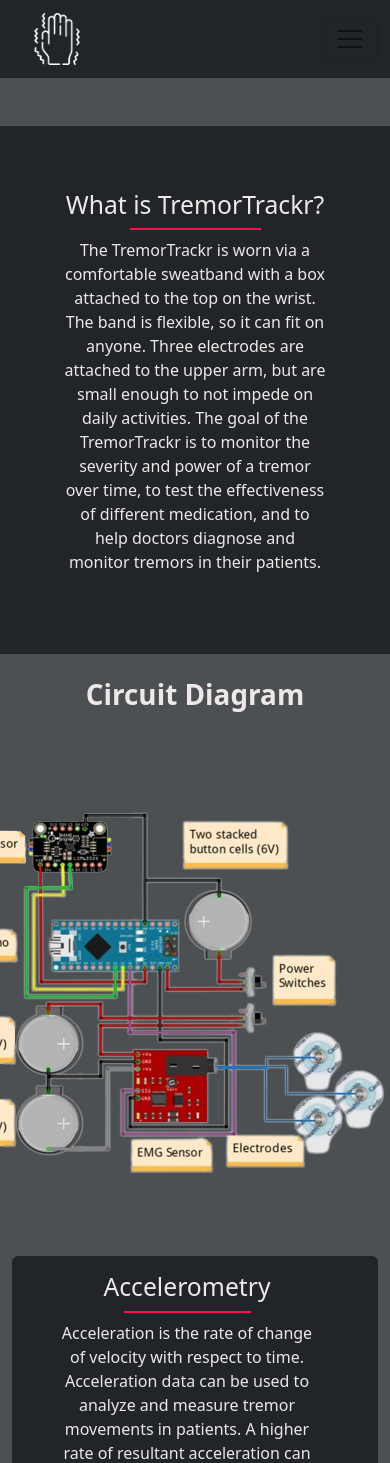
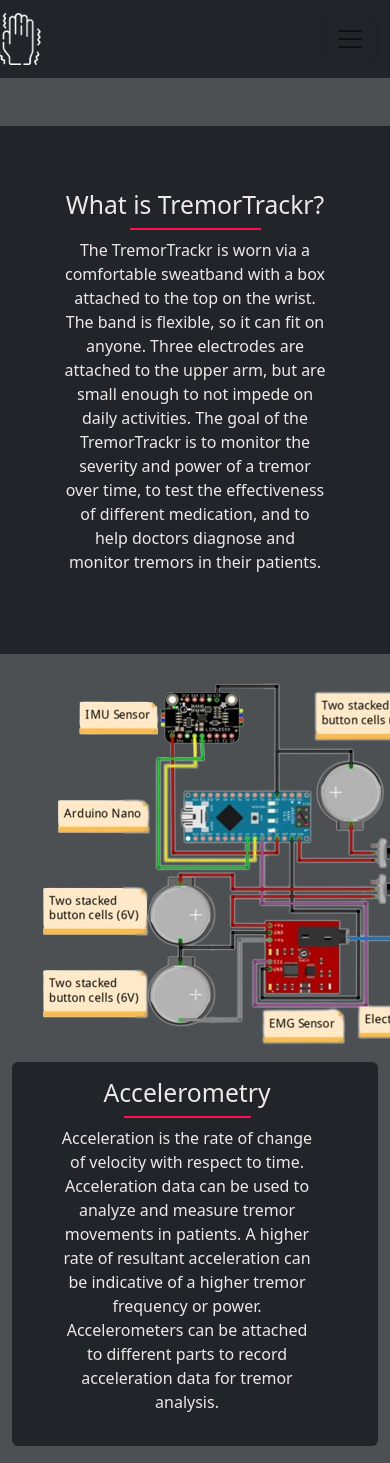
Before and after one commit to dzlotn/TremorTrackr, a Flask app: page /interpretation in a window 390 px wide; the page is wider, and only the part inside the window is pictured. Shown: the top 1463 px of that part. Run offline with Flask 3, Linux system fonts and the light colour scheme; some libraries are stand-ins or nearby versions.

Commit message:
Interactive diagram functionality
Made the interactive diagram besides responsiveness and adding information about each component

```diff
--- a/TremorWebsite/app.py
+++ b/TremorWebsite/app.py
@@ -32,11 +32,11 @@ def about():
 
 @app.route("/interpretation")
 def interpretation():
-    return render_template("interpretation.html")
+    return render_template("interpretation.html",js="js/interpretation.js")
 
 @app.route("/procedure")
 def procedure():
-    return render_template("procedure.html",js="js/interpretation.js")
+    return render_template("procedure.html")
 
 
 @app.route('/data')
--- a/TremorWebsite/static/css/styles.css
+++ b/TremorWebsite/static/css/styles.css
@@ -594,72 +594,140 @@ a#nbMenuItem {
 }
 
 
-/*--Interactive Diagram CSS*/
-.container {
-    position: relative;
-    display: inline-block;
-    margin: 0 auto;
-    text-align: center;
+/*--Interactive Diagram CSS: hovering over specific sections of the diagram displays a div to the side with information about that section*/
+
+.containerdiagram {
+    display: flex;
+    flex-direction: column;
+    justify-content: center;
+    align-items: center;
+    height: 100vh;
   }
 
-  .image {
-    display: block;
-    width: 30vw;
-    height: auto;
-    margin: 0 auto;
+  .image-container {
+    position: relative;
+    width: 80%;
+    height: 80%;
+    max-width: 800px;
+    left:10%;
   }
 
-  .overlay {
+  .interactive-section {
     position: absolute;
-    visibility: hidden;
-    opacity: 0;
-    transition: visibility 0s, opacity 0.3s ease-in-out;
+    top: 20%;
+    left: 20%;
+    width: 30%;
+    height: 30%;
+    background-color: rgba(0, 0, 255, 0); /* Change the color here */
+    cursor: pointer;
   }
 
-  .overlay1 {
-    top: 50%;
-    left: 30%;
+  .info-box {
+    position: absolute;
+    top: 100%;
+    left: 75%;
     transform: translate(-50%, -50%);
+    width: 30%;
+    height: 50%;
+    color: var(--text-color2);
+    background-color: var(--navbar-color);
+    text-align: center;
+    font-size: 2vw;
+    display: none; /* add this property */
+
   }
 
-  .overlay2 {
-    top: 50%;
-    left: 70%;
-    transform: translate(-50%, -50%);
+  /*---Locations of circuit diagram hover points----*/
+
+  #imu-sensor {
+    top: 4%;
+    left: 15.5%;
+    width: 10%;
+    height: 14%;
+    border-radius:10%;
+}
+
+  #arduino-nano {
+    top: 30%;
+    left: 17.7%;
+    width: 16%;
+    height: 15%;
   }
 
-  .container:hover .overlay {
-    visibility: visible;
-    opacity: 1;
+  #power-switches {
+    top: 42%;
+    left: 42%;
+    width: 3.5%;
+    height: 20%;
   }
 
-  .text {
-    background-color: #fff;
-    color: #000;
-    padding: 10px;
-    border-radius: 5px;
-    box-shadow: 0px 0px 5px rgba(0, 0, 0, 0.2);
-    white-space: nowrap;
-    max-width: 200px;
+  #emg-sensor {
+    top: 63%;
+    left: 28%;
+    width: 11%;
+    height: 25%;
   }
 
-  .text1 {
-    position: absolute;
-    top: 0;
-    left: 100%;
-    margin-top: -10px;
-    margin-left: 10px;
+  #battery-1 {
+    top: 55%;
+    left: 14%;
+    width: 8%;
+    height: 40%;
+    border-radius:20%;
   }
 
-  .text2 {
-    position: absolute;
-    bottom: 0;
-    left: 100%;
-    margin-bottom: -10px;
-    margin-left: 10px;
+  #battery-2 {
+    top: 22%;
+    left: 35%;
+    width: 8%;
+    height: 17%;
+    border-radius:30%;
   }
 
-  .hide {
-    visibility: hidden;
-    opacity: 0;
+  #electrodes {
+    top: 61%;
+    left: 47%;
+    width: 13%;
+    height: 33%;
+    border-radius:20%;
   }
+
+  @media screen and (max-width: 1200px) {
+    .image-container {
+      width: 90%;
+      height: auto;
+    }
+    .interactive-section {
+      top: 60%;
+      left: 10%;
+      width: 40%;
+      height: 20%;
+    }
+    .info-box {
+      width: 50%;
+      height: 30%;
+      font-size: 3vw;
+    }
+  }
+
+  @media screen and (max-width: 768px) {
+    .image-container {
+      width: 90%;
+      height: auto;
+      max-width: 500px;
+    }
+    .interactive-section {
+      top: 50%;
+      left: 10%;
+      width: 50%;
+      height: 25%;
+    }
+    .info-box {
+      width: 70%;
+      height: 30%;
+      font-size: 4vw;
+      top: 80%;
+      right: 15%;
+      transform: translateY(0);
+    }
+  }
--- a/TremorWebsite/templates/interpretation.html
+++ b/TremorWebsite/templates/interpretation.html
@@ -32,14 +32,21 @@
 </section>
 <!--Interactive Circuit Diagram of the Sensor-->
 <section class="circuitDiagram">
-  <div class="container justify-content-center">
-    <h1 class="text-center font-weight-bold signInText1">Circuit Diagram</h1>
-    <div id="sensorDiagram" class="justify-content-center d-flex m-5 ">
-      <img src="{{url_for('static', filename='img/circuitDiagram.png')}}" alt="Diagram of the Sensor Circuit"
-        class=" justify-content-center">
+  <div class="circuitcontainer">
+    <div class="image-container">
+      <img src="{{ url_for('static', filename='img/circuitdiagram.png') }}" alt="Circuit diagram">
+      <div class="interactive-section" data-info="IMU Sensor" id="imu-sensor"></div>
+      <div class="interactive-section" data-info="Arduino Nano" id="arduino-nano"></div>
+      <div class="interactive-section" data-info="Power Switches" id="power-switches"></div>
+      <div class="interactive-section" data-info="EMG Sensor" id="emg-sensor"></div>
+      <div class="interactive-section" data-info="Battery" id="battery-1"></div>
+      <div class="interactive-section" data-info="Battery" id="battery-2"></div>
+      <div class="interactive-section" data-info="Electrodes" id="electrodes"></div>
     </div>
+    <div class="info-box"></div>
   </div>
 </section>
+
 
 <!-- Two cards side by side that describe the sensors that get data received by tremorTrackr-->
 
```
Also changed, not shown: TremorWebsite/processor.py (+4 -4 lines), TremorWebsite/static/js/interpretation.js (+15 -29 lines), TremorWebsite/templates/procedure.html (+2 -9 lines), TremorWebsite/static/img/Untitled_drawing__3_-removebg-preview (3) (1).png (deleted), TremorWebsite/static/img/circuitDiagram.png.
